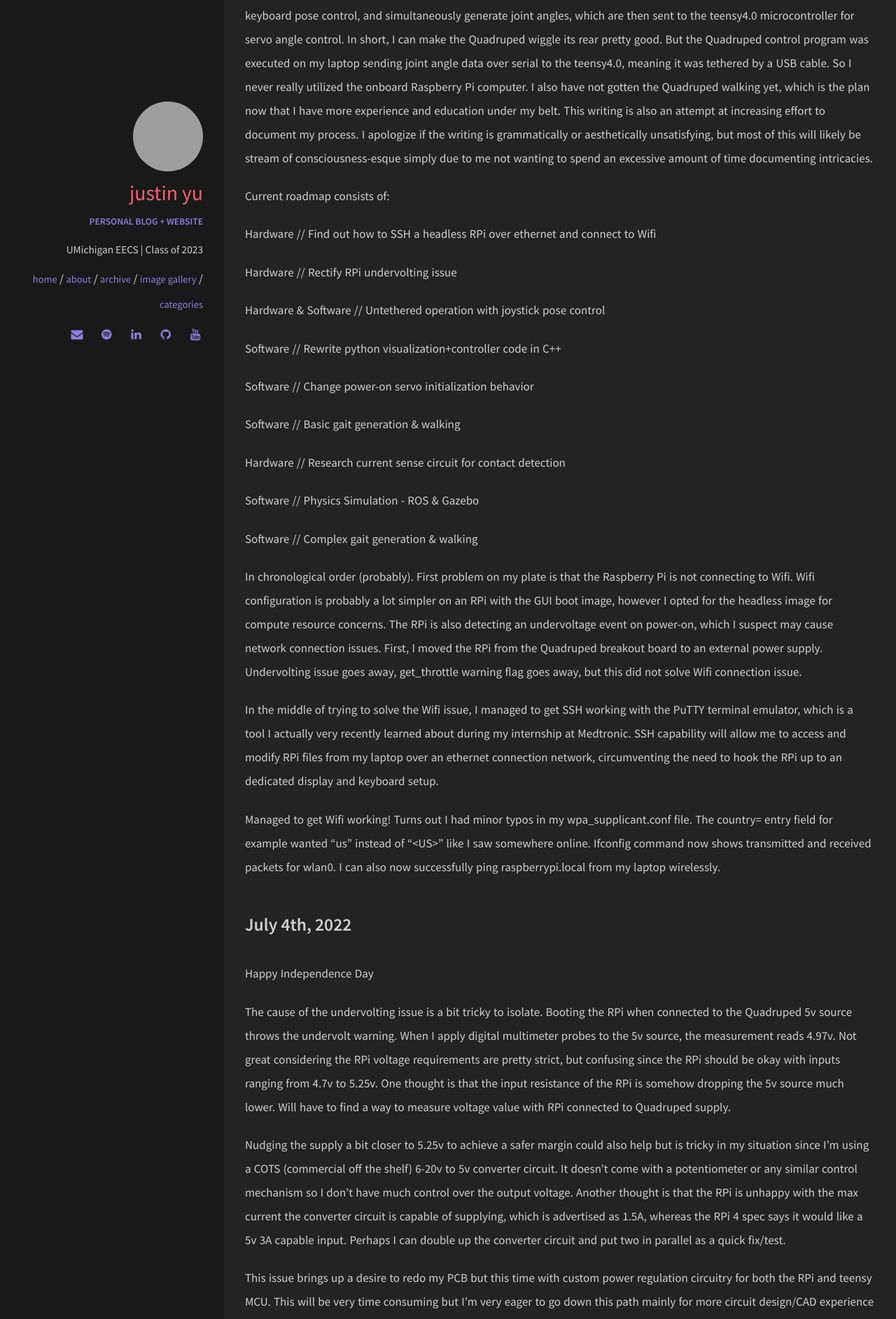
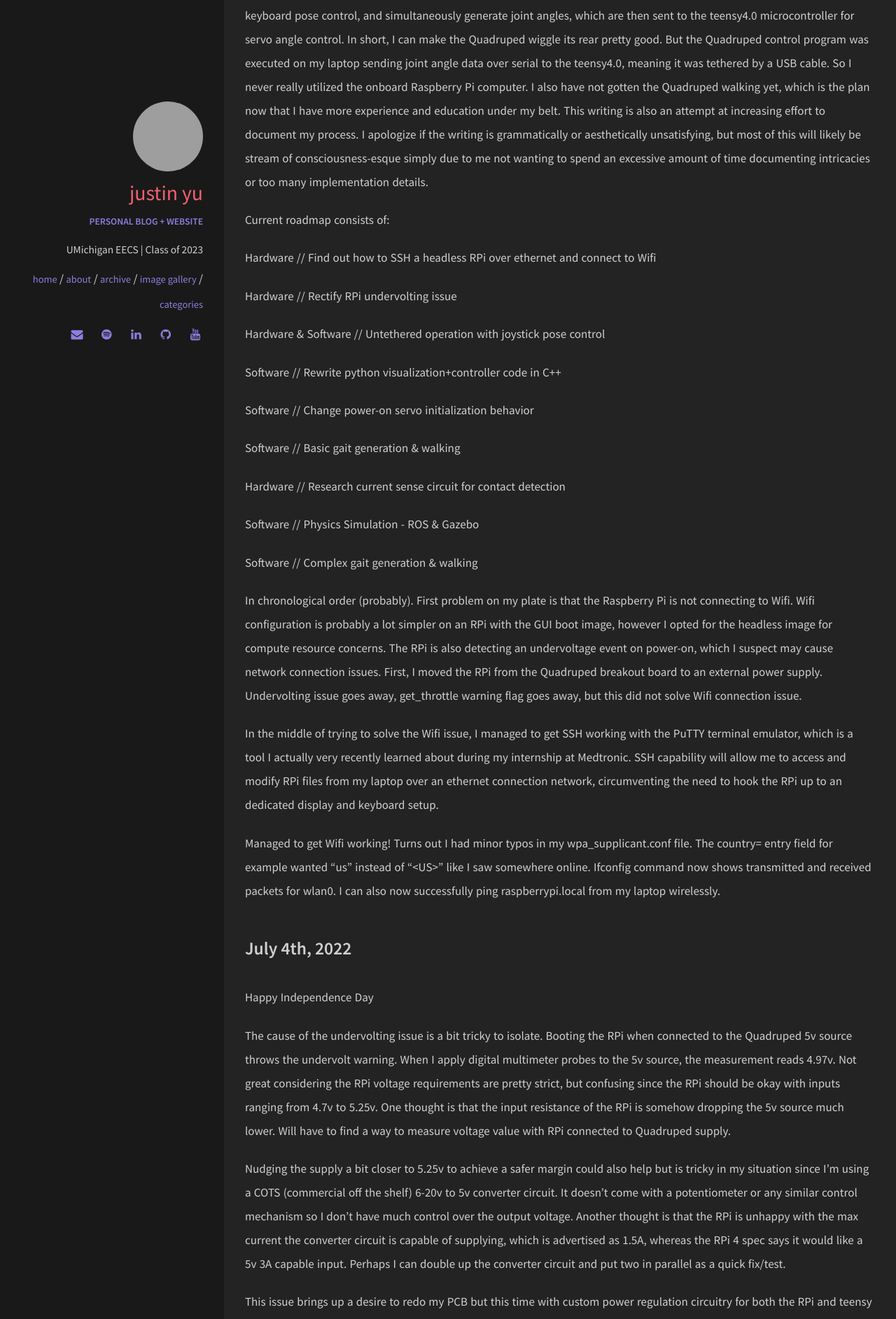
Before and after one commit to uynitsuj/uynitsuj.github.io, a Jekyll site: the page built from _posts/2022-07-03-quadruped-documentation.md, in a window 1280 px wide. Shown: the part 453-2338 px from the top of the page at 70% size. Built offline with Jekyll 4.4.1, drawn with Linux system fonts in a browser that asks for light colours; some of the changed text lies outside the part shown.

Commit message:
Update 2022-07-03-quadruped-documentation.md

```diff
--- a/_posts/2022-07-03-quadruped-documentation.md
+++ b/_posts/2022-07-03-quadruped-documentation.md
@@ -6,7 +6,7 @@
 image: IMG_5705.jpg
 ---
 ### July 3rd, 2022
-Picking up the Quadruped project again in the middle of my internship at Medtronic. Left this project last year with a python script with inverse kinematics fully implemented. It was able to provide a 3D visualization of linkages with joystick or keyboard pose control, and simultaneously generate joint angles, which are then sent to the teensy4.0 microcontroller for servo angle control. In short, I can make the Quadruped wiggle its rear pretty good. But the Quadruped control program was executed on my laptop sending joint angle data over serial to the teensy4.0, meaning it was tethered by a USB cable. So I never really utilized the onboard Raspberry Pi computer. I also have not gotten the Quadruped walking yet, which is the plan now that I have more experience and education under my belt. This writing is also an attempt at increasing effort to document my process. I apologize if the writing is grammatically or aesthetically unsatisfying, but most of this will likely be stream of consciousness-esque simply due to me not wanting to spend an excessive amount of time documenting intricacies.
+Picking up the Quadruped project again in the middle of my internship at Medtronic. Left this project last year with a python script with inverse kinematics fully implemented. It was able to provide a 3D visualization of linkages with joystick or keyboard pose control, and simultaneously generate joint angles, which are then sent to the teensy4.0 microcontroller for servo angle control. In short, I can make the Quadruped wiggle its rear pretty good. But the Quadruped control program was executed on my laptop sending joint angle data over serial to the teensy4.0, meaning it was tethered by a USB cable. So I never really utilized the onboard Raspberry Pi computer. I also have not gotten the Quadruped walking yet, which is the plan now that I have more experience and education under my belt. This writing is also an attempt at increasing effort to document my process. I apologize if the writing is grammatically or aesthetically unsatisfying, but most of this will likely be stream of consciousness-esque simply due to me not wanting to spend an excessive amount of time documenting intricacies or too many implementation details.
 
 Current roadmap consists of:
 
```
